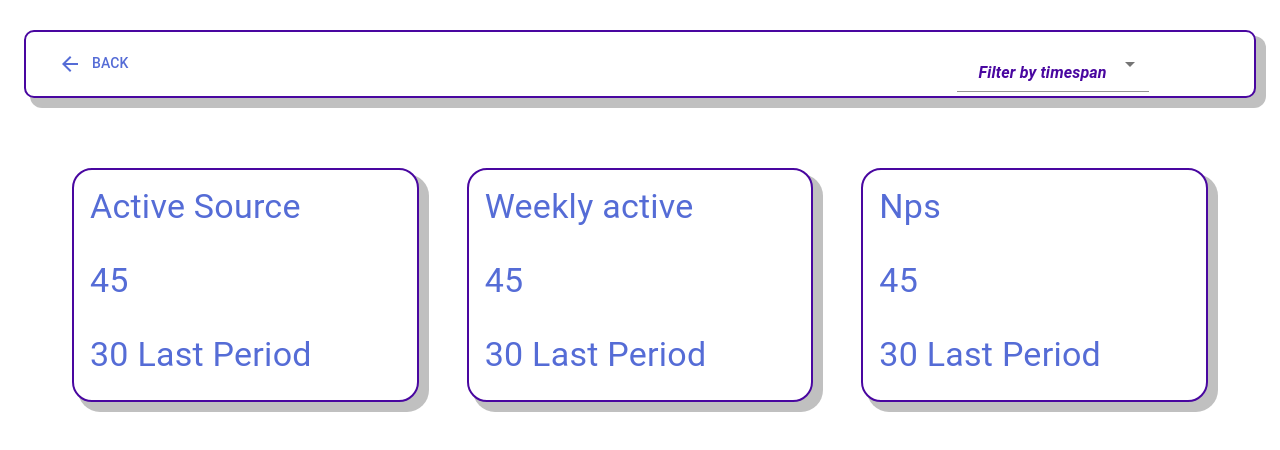
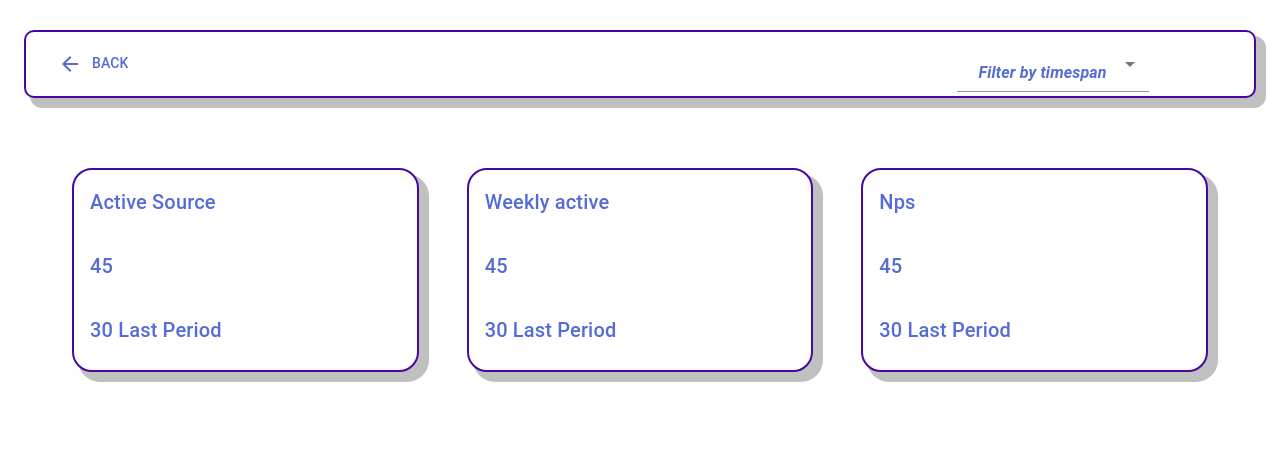
Before and after one commit to mawavial/kpi-dashboard-deploy, a Next.js app: page /dashboard in a window 1280 px wide. Shown: the top 450 px of the page. Built offline with nearby package versions, Linux system fonts and the light colour scheme.

Commit message:
refact typography

```diff
--- a/components/filter.tsx
+++ b/components/filter.tsx
@@ -59,14 +59,14 @@ useEffect(() => {
             style={{backgroundColor:'#ffffff'}}
           >
             <MenuItem disabled key='empty' value=''>
-              <em style={{ color: '#4907a0', fontSize: 16, fontWeight: 'bold', marginLeft:10, marginRight: 10 }}>Filter by timespan</em>
+              <em style={{ color: '#556cd6', fontSize: 16, fontWeight: 'bold', marginLeft:10, marginRight: 10 }}>Filter by timespan</em>
             </MenuItem>
             <MenuItem key='none' value='None'>
-              <em style={{ color: '#4907a0', fontSize: 16, fontWeight: 'bold', marginLeft:10, marginRight: 10  }}>None</em>
+              <em style={{ color: '#556cd6', fontSize: 16, fontWeight: 'bold', marginLeft:10, marginRight: 10  }}>None</em>
             </MenuItem>
             {filterConstant?.map((state: ITimespan, index: number) => (
               <MenuItem key={index} value={state.text}>
-                <em style={{ color: '#4907a0', fontSize: 16, fontWeight: 'bold', marginLeft:10, marginRight: 10  }}>{state.text}</em>
+                <em style={{ color: '#556cd6', fontSize: 16, fontWeight: 'bold', marginLeft:10, marginRight: 10  }}>{state.text}</em>
               </MenuItem>
             ))}
           </Select>
--- a/components/kpiCard.tsx
+++ b/components/kpiCard.tsx
@@ -25,18 +25,17 @@ const KpiCard = (props: IProps) => {
                 boxShadow: '8px 8px 0 2px #c0c0c0',
             }}>
                 <CardContent>
-
-                    <Typography variant='h4' component='h1' style={{ color: '#556cd6' }} >
+                    <Typography variant='h6' component='h1' style={{ color: '#556cd6' }} >
                         {props.data.name}
                     </Typography>
                 </CardContent>
                 <CardContent>
-                    <Typography variant='h4' component='h1' style={{ color: '#556cd6' }} >
+                    <Typography variant='h6' component='h1' style={{ color: '#556cd6' }} >
                         {props.data.value}
                     </Typography>
                 </CardContent>
                 <CardContent>
-                    <Typography variant='h4' component='h1' style={{ color: '#556cd6' }} >
+                    <Typography variant='h6' component='h1' style={{ color: '#556cd6' }} >
                         {props.data.lastValue} Last Period
                     </Typography>
 
```
